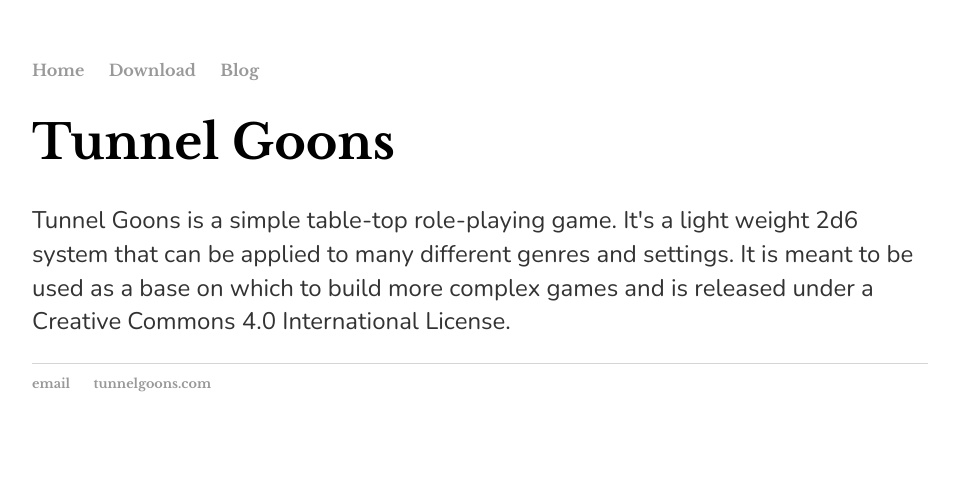
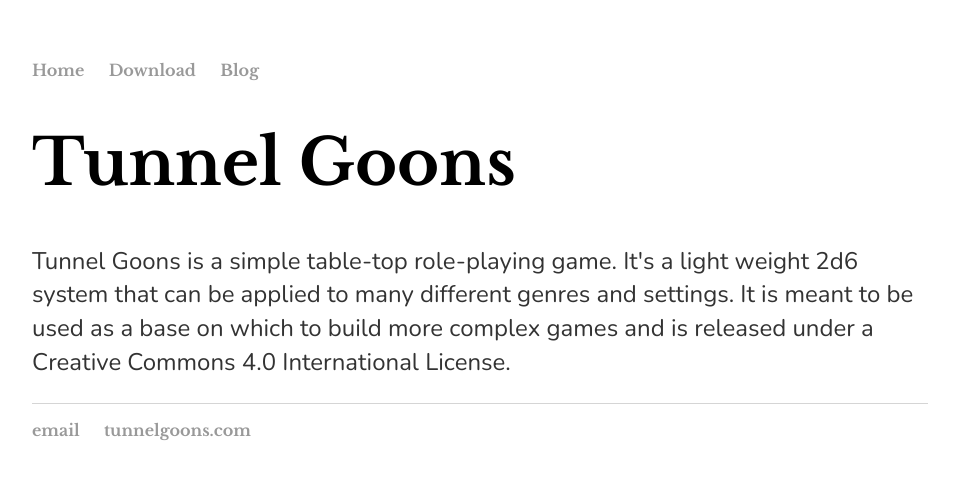
Before and after one commit to NateHPS/TunnelGoons, a Jekyll site: the page built from index.html, in a window 1280 px wide. Shown: the top 480 px of the page, without its empty margins (160-1119 px from the left). Built offline with Jekyll 4.4.1, drawn with Linux system fonts in a browser that asks for light colours.

Commit message:
Update main.css

```diff
--- a/css/main.css
+++ b/css/main.css
@@ -21,7 +21,7 @@ a:hover {
     text-decoration: underline;
 }
 h1 {
-    font-size: 3em;
+    font-size: 4em;
     font-family: 'Libre Baskerville', serif;
 }
 p {
@@ -31,7 +31,7 @@ p {
 }
 footer {
     border-top: 1px solid #d5d5d5;
-    font-size: .8em;
+    font-size: 1em;
 }
 
 ul.posts {
```
